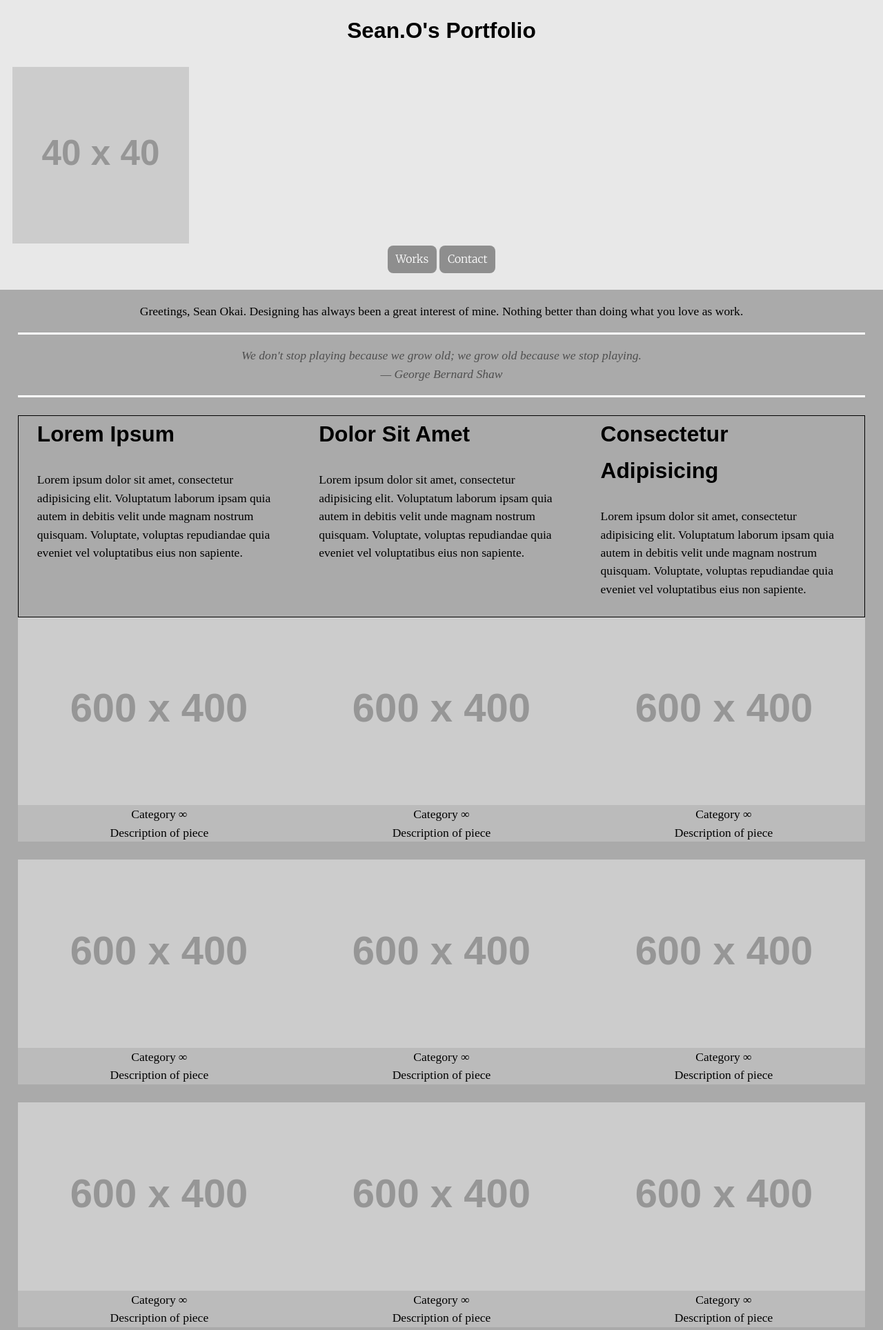
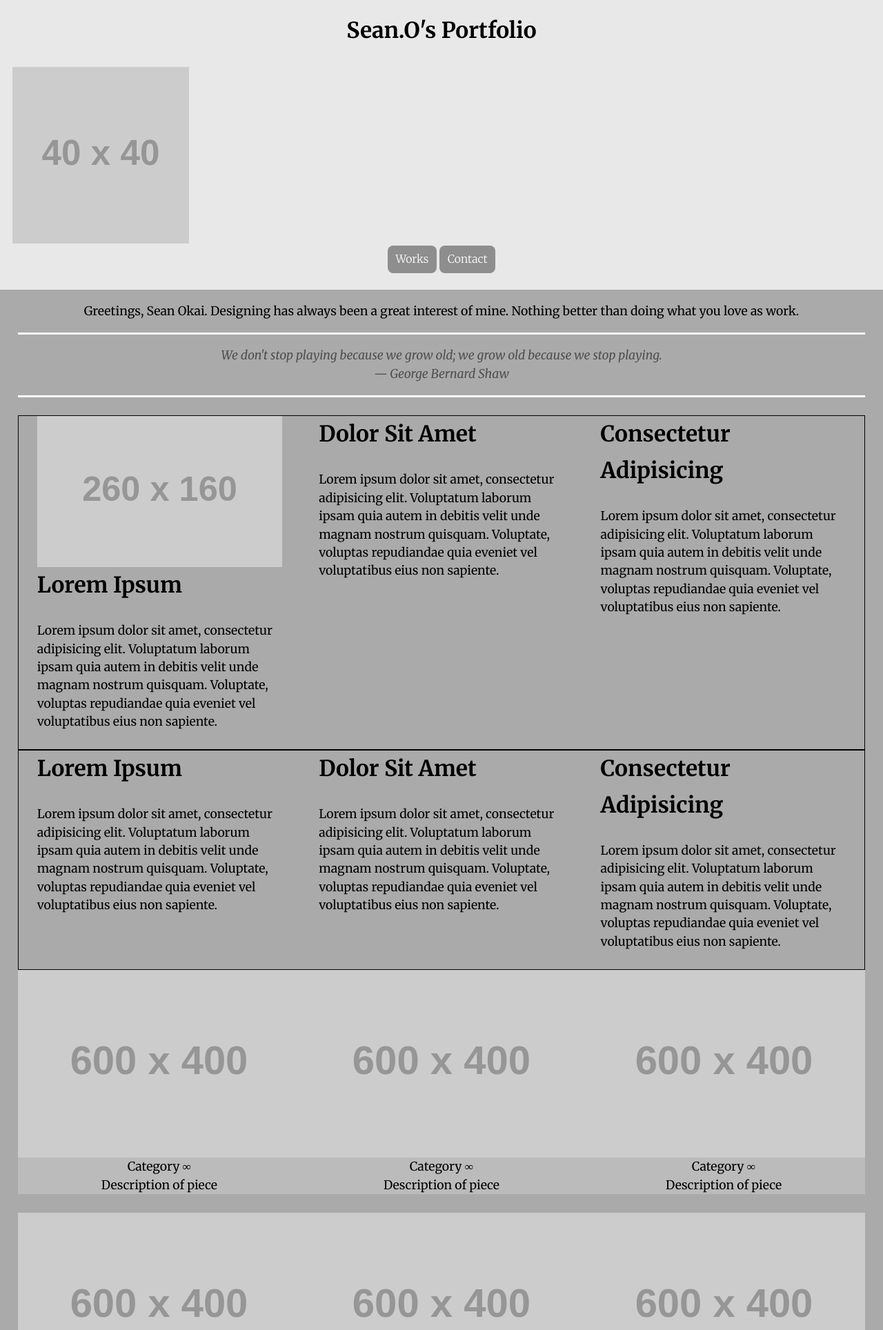
Before and after one commit to seanokai/portfolio, a PHP site: page / in a window 1280 px wide. Shown: the top 1928 px of the page at 69% size. Run offline with PHP 8.4, Linux system fonts and the light colour scheme; grey boxes labelled with a size stand in for pictures from a placeholder-image service; some libraries are stand-ins or nearby versions.

Commit message:
fixed and added type.css and merriweather font

```diff
--- a/css/type.css
+++ b/css/type.css
@@ -1,5 +1,5 @@
 html {
-  font-family: 'Droid Serif', serif;
+  font-family: 'Merriweather', serif;
 }
 
 @media only screen and (min-width: 60em) {
@@ -40,7 +40,7 @@ fieldset, pre, table {
 
 .droid{
 
-  font-family: 'Droid Serif', serif;
+  font-family: 'Merriweather', serif;
   font-size: 2.2807rem;
   line-height: 1.3154;
 }
@@ -220,5 +220,5 @@ sub {
 
 h1, h2, h3, h4, h5, h6,
 .font-brand {
-  font-family: 'Droid Serif', sans-serif;
+  font-family: 'Merriweather', serif;
 }
--- a/index.html
+++ b/index.html
@@ -9,7 +9,7 @@
   <meta name="handheldfriendly" content="true">
   <meta name="mobileoptimized" content="240">
   <meta name="viewport" content="width=device-width;initial-scale=1">
-  <link href='https://fonts.googleapis.com/css?family=Merriweather:400,700,300' rel='stylesheet'>
+  <link href='https://fonts.googleapis.com/css?family=Merriweather:400,700,300,300italic,400italic,700italic,900' rel='stylesheet'>
   <link rel="shortcut icon" href="favicon.ico">
 </head>
 
@@ -47,6 +47,7 @@
 		<div class="grid">
 
 			<div class="unit gutter">
+				<img src="http://placehold.it/260x160" alt="">
 				<h1>Lorem Ipsum</h1>
 				<p>Lorem ipsum dolor sit amet, consectetur adipisicing elit. Voluptatum laborum ipsam quia autem in debitis velit unde magnam nostrum quisquam. Voluptate, voluptas repudiandae quia eveniet vel voluptatibus eius non sapiente.</p>
 			</div>
@@ -63,6 +64,30 @@
 
 
 
+	</div>
+
+
+<div class="grid">
+
+			<div class="unit gutter">
+
+				<h1>Lorem Ipsum</h1>
+				<p>Lorem ipsum dolor sit amet, consectetur adipisicing elit. Voluptatum laborum ipsam quia autem in debitis velit unde magnam nostrum quisquam. Voluptate, voluptas repudiandae quia eveniet vel voluptatibus eius non sapiente.</p>
+			</div>
+
+			<div class="unit gutter">
+				<h1>Dolor Sit Amet</h1>
+				<p>Lorem ipsum dolor sit amet, consectetur adipisicing elit. Voluptatum laborum ipsam quia autem in debitis velit unde magnam nostrum quisquam. Voluptate, voluptas repudiandae quia eveniet vel voluptatibus eius non sapiente.</p>
+			</div>
+
+			<div class="unit gutter">
+				<h1>Consectetur Adipisicing</h1>
+				<p>Lorem ipsum dolor sit amet, consectetur adipisicing elit. Voluptatum laborum ipsam quia autem in debitis velit unde magnam nostrum quisquam. Voluptate, voluptas repudiandae quia eveniet vel voluptatibus eius non sapiente.</p>
+			</div>
+
+
+
+	</div>
 
 
 
@@ -76,7 +101,8 @@
 
 
 
-		</div>
+
+
 
 
 
```
